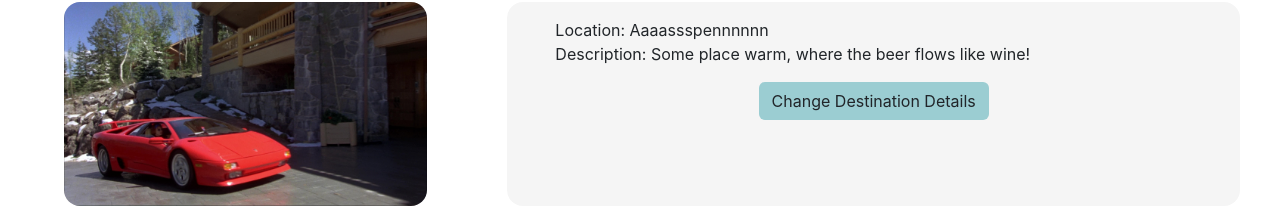
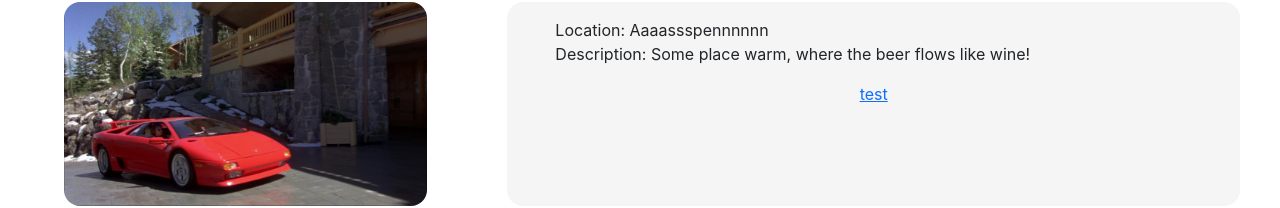
Before and after one commit to Juebele/Travel_App, a React (Create React App) app in the folder client/: page /your-trip in a window 1280 px wide. Both pictures are taken after a click on the button "Destinations". Shown: the part 1160-1368 px from the top of the page. Built offline with nearby package versions, Linux system fonts and the light colour scheme.

Commit message:
added link

```diff
--- a/client/src/components/LoggedIn/YourTripDetails/Destinations.js
+++ b/client/src/components/LoggedIn/YourTripDetails/Destinations.js
@@ -1,5 +1,6 @@
 import React from 'react';
 import { useState } from 'react';
+import CreateTripForm from './CreateTripForm';
 import { Link } from 'react-router-dom';
 
 import { useMutation } from '@apollo/client';
@@ -17,7 +18,7 @@ function Destinations() {
         <div className='container-fluid row'>
             <div className='container-fluid col-sm-4' id='aspen-image'>
                 <div className='container-fluid col-sm' id='image-row'>
-                <img src={image} style={{ maxWidth: '100%' }}/>
+                    <img src={image} style={{ maxWidth: '100%' }} />
                 </div>
             </div>
             <div className='container-fluid col-7' id='destinations-info'>
@@ -26,7 +27,8 @@ function Destinations() {
                     <li>Description: {description}</li>
                 </ul>
                 <div className='text-center'>
-                <button className='btn btn-auto d-inline-block align-content-center'>Change Destination Details</button>
+                    {/* <button className='btn btn-auto d-inline-block align-content-center'>Change Destination Details</button> */}
+                    <Link to={'/your-trip'}>test</Link>
                 </div>
             </div>
         </div>
--- a/client/src/components/LoggedIn/YourTripDetails/YourTripDetails.js
+++ b/client/src/components/LoggedIn/YourTripDetails/YourTripDetails.js
@@ -32,13 +32,13 @@ export default function YourTripDetails() {
             <button onClick={() => handleTabClick(2)} className={activeTab === 2 ? 'active' : ''}>
                 Dates
             </button>
-            <button onClick={() => handleTabClick(3)} className={activeTab === 0 ? 'active' : ''}>
+            <button onClick={() => handleTabClick(3)} className={activeTab === 3 ? 'active' : ''}>
                 Destinations
             </button>
-            <button onClick={() => handleTabClick(4)} className={activeTab === 0 ? 'active' : ''}>
+            <button onClick={() => handleTabClick(4)} className={activeTab === 4 ? 'active' : ''}>
                 Lodging
             </button>
-            <button onClick={() => handleTabClick(5)} className={activeTab === 0 ? 'active' : ''}>
+            <button onClick={() => handleTabClick(5)} className={activeTab === 5 ? 'active' : ''}>
                 Itinerary
             </button>
         </div>
```
